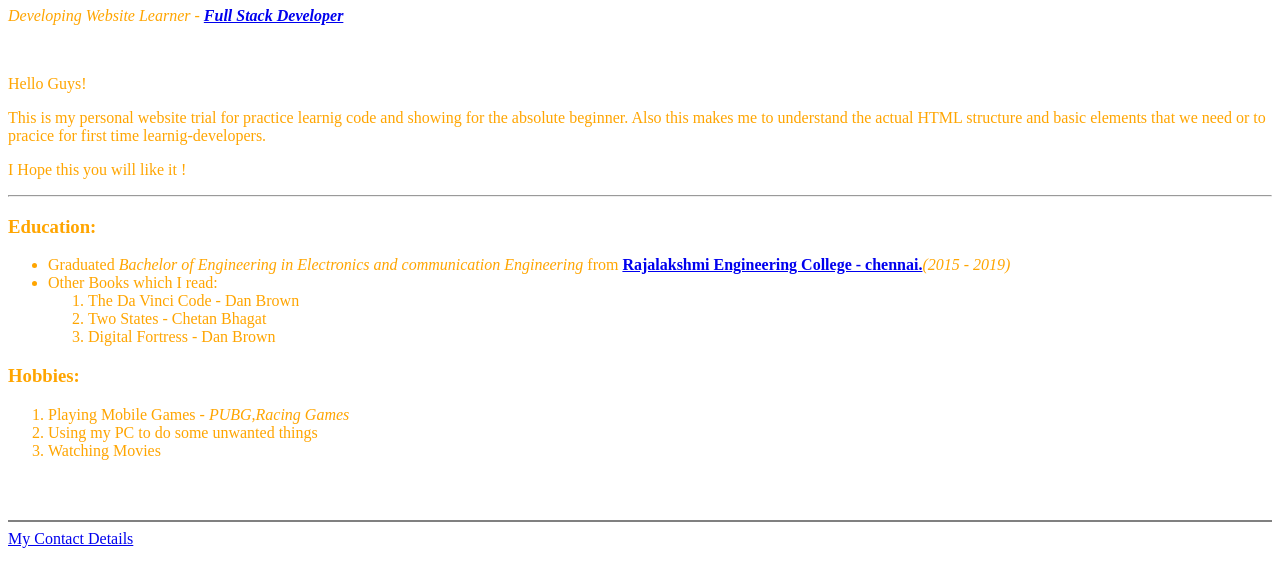
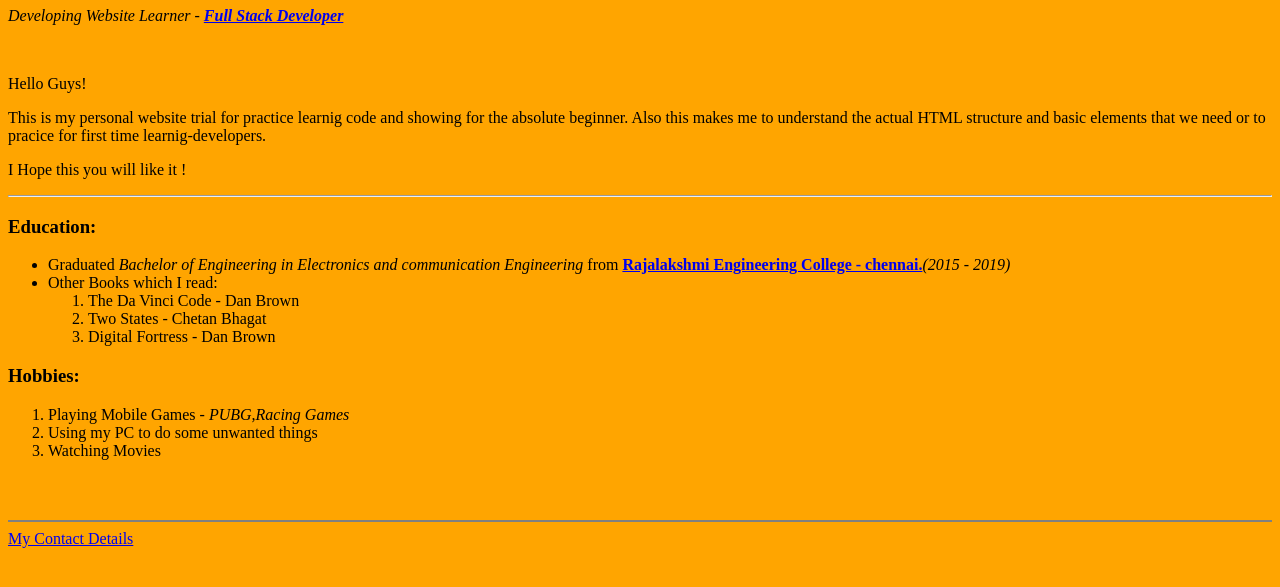
Before and after one commit to Rajkumar-21/personalsite, a plain HTML site: page index.html in a window 1280 px wide. Shown: the part 213-800 px from the top of the page. Drawn offline with Linux system fonts and the light colour scheme.

Commit message:
Update index.html

```diff
--- a/index.html
+++ b/index.html
@@ -6,7 +6,7 @@
   <title>Rajkumar's Personal site</title>
 </head>
 
-<body style="color:orange;">
+<body style="background-color:orange;">
 
   <img src="circle-crop-Raj.png" alt="Rajkumar's Profile picture" width="128" height="128" >
   <h1>Rajkumar</h1>
```
